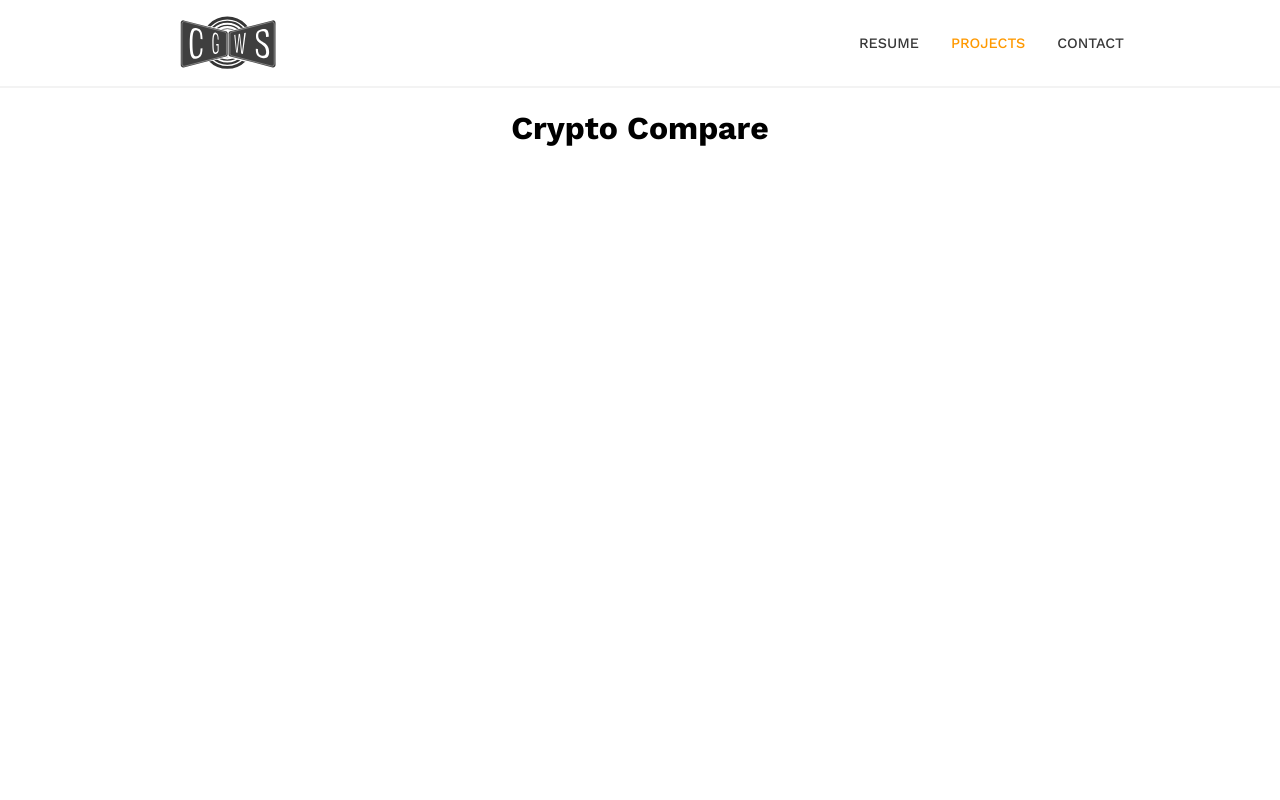
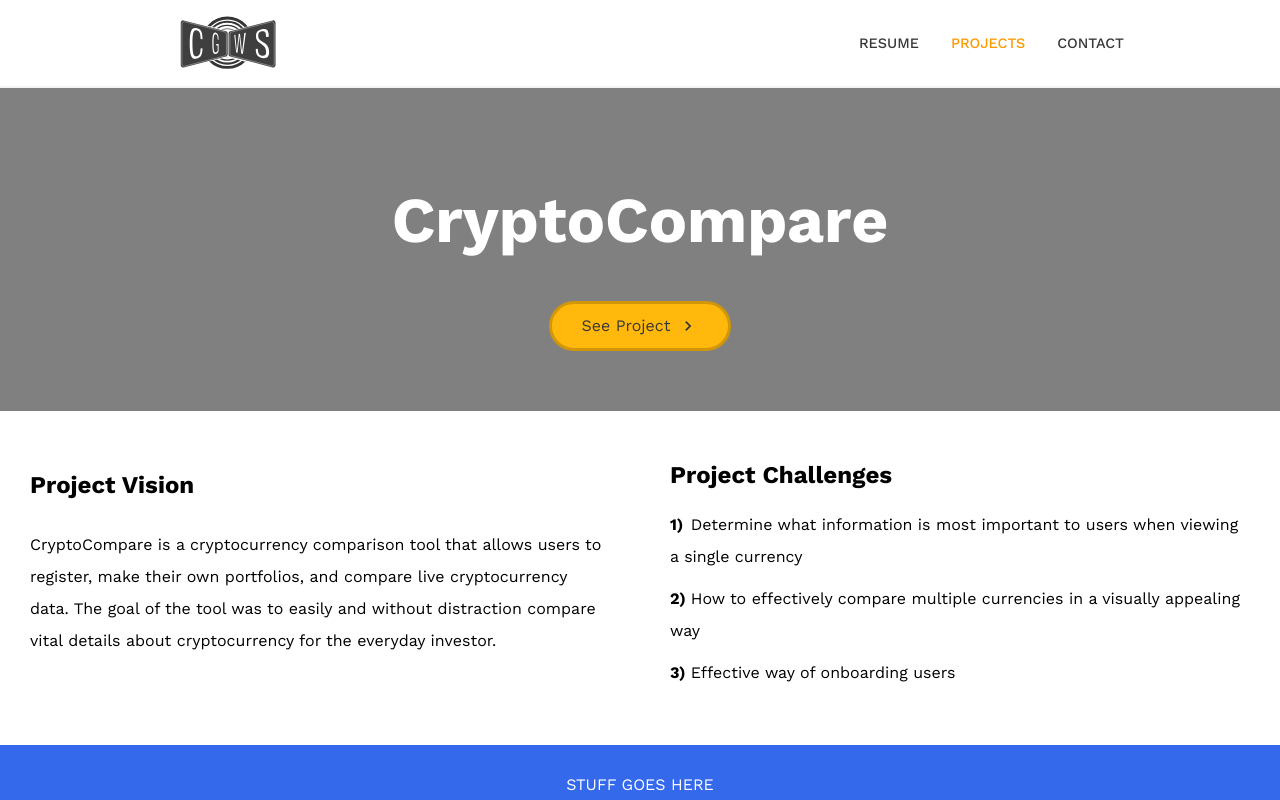
Before and after one commit to carlgwsmith/portfolioredesign, a React (Create React App) app: page /projects/cryptocompare in a window 1280 px wide. Shown: the top 800 px of the page. Built offline with nearby package versions, Linux system fonts and the light colour scheme.

Commit message:
CC proj start

```diff
--- a/src/Components/Projects/CryptoCompare/CCCaseStudy.js
+++ b/src/Components/Projects/CryptoCompare/CCCaseStudy.js
@@ -1,9 +1,51 @@
-import React from 'react';
+import React, {useState} from 'react';
+import ProjectChallenge from './ProjectChallenge';
+import ProjectVision from './ProjectVision';
+import GettingStarted from './GettingStarted';
+import Dash from './Dash';
+import CoinView from './CoinView';
+import { ProjectOverview, Header, Vision, Challenge, GS, Dashboard, View} from './CCelements';
+import { Button } from '../ProjectElements';
+import { HeroBtnWrapper, ArrowForward, ArrowRight } from '../../Home/BannerElements';
 
 const CCCaseStudy = () => {
+  const [hover, setHover] = useState(false)
+
+  const onHover = () => {
+    setHover(!hover)
+  }
+  const projName = {
+    fontSize: "4em",
+    marginTop:"1em",
+    color:"#fff"
+  }
   return (
     <div>
-      <h1>Crypto Compare</h1>
+      <ProjectOverview>
+        <Header>
+          <h1 style={projName}>CryptoCompare</h1>
+          <HeroBtnWrapper>
+          <Button href="https://carlgwsmith.github.io/crypto-compare" target="_blank" onMouseEnter={onHover} onMouseLeave={onHover}>
+            See Project {hover ? <ArrowForward/> : <ArrowRight/>}
+          </Button>
+        </HeroBtnWrapper>
+        </Header>
+        <Vision>
+          <ProjectVision/>
+        </Vision>
+        <Challenge>
+          <ProjectChallenge/>
+        </Challenge>
+        <GS>
+        <GettingStarted/>
+        </GS>
+        <Dashboard>
+          <Dash/>
+        </Dashboard>
+        <View>
+          <CoinView/>
+        </View>
+      </ProjectOverview>
     </div>
   );
 }
--- /dev/null
+++ b/src/Components/Projects/CryptoCompare/CCelements.js
@@ -0,0 +1,77 @@
+import styled from "styled-components";
+
+export const ProjectOverview = styled.div`
+  display: grid;
+  grid-template-columns: 1fr 1fr;
+  grid-template-rows: .25fr .1fr .5fr .5fr .5fr .6fr .2fr;
+  gap: 0px 0px;
+  padding:0px;
+  grid-template-areas:
+    "Header Header"
+    "Vision Challenge"
+    "GS GS"
+    "Dashboard Dashboard"
+    "View View"
+    "Help Help"
+    "Models Models";
+
+@media screen and (max-width:600px){
+  grid-template-columns: 1fr;
+  grid-template-rows: .3fr .15fr .3fr .4fr .5fr .4fr .5fr .5fr;
+  grid-template-areas:
+    "Header"
+    "Vision"
+    "Challenge"
+    "GS"
+    "Dashboard"
+    "View"
+    "UI"
+    "Models";
+}
+`
+export const Vision = styled.div`
+grid-area: Vision;
+text-align:left;
+padding-left:20px;
+line-height: 2;
+padding:30px;
+`
+export const Challenge = styled.div`
+grid-area: Challenge;
+text-align:left;
+padding-left:20px;
+padding:30px;
+`
+export const Header = styled.div`
+grid-area: Header;
+text-align:center;
+padding-left:20px;
+padding:30px;
+background-color:grey;
+background-image: url(${props => props.img});
+background-position: center;
+`
+export const GS = styled.div`
+grid-area: GS;
+text-align:center;
+padding-left:20px;
+background-color:#3569ec;
+color:#fff;
+padding:30px;
+`
+export const Dashboard = styled.div`
+grid-area: Dashboard;
+text-align:center;
+padding-left:20px;
+background-color:#f3f3f3;
+color:#3d3d3d;
+padding:30px;
+`
+export const View = styled.div`
+grid-area: View;
+text-align:center;
+padding-left:20px;
+background-color:#f3f3f3;
+color:#3d3d3d;
+padding:30px;
+`
--- /dev/null
+++ b/src/Components/Projects/CryptoCompare/CoinView.js
@@ -0,0 +1,12 @@
+import React from 'react';
+
+const CoinView = () => {
+  return (
+    <div>
+      <h2>Coin View</h2>
+      <img src={process.env.PUBLIC_URL + '/images/COMPARE_ccview.png'} alt="crypto compare dashboard"></img>
+    </div>
+  );
+}
+
+export default CoinView;
--- /dev/null
+++ b/src/Components/Projects/CryptoCompare/Dash.js
@@ -0,0 +1,12 @@
+import React from 'react';
+
+const Dash = () => {
+  return (
+    <div>
+      <h2>Dashboard</h2>
+      <img src={process.env.PUBLIC_URL + '/images/COMPARE_ccdash.png'} alt="crypto compare dashboard"></img>
+    </div>
+  );
+}
+
+export default Dash;
--- /dev/null
+++ b/src/Components/Projects/CryptoCompare/GettingStarted.js
@@ -0,0 +1,11 @@
+import React from 'react';
+
+const GettingStarted = () => {
+  return (
+    <div>
+      STUFF GOES HERE
+    </div>
+  );
+}
+
+export default GettingStarted;
--- /dev/null
+++ b/src/Components/Projects/CryptoCompare/ProjectChallenge.js
@@ -0,0 +1,17 @@
+import React from 'react';
+import { OLCustom, LiCustom } from '../IncomeSolver/ISelements';
+
+const ProjectChallenge = () => {
+  return (
+    <div>
+      <h2>Project Challenges</h2>
+      <OLCustom>
+        <LiCustom>Determine what information is most important to users when viewing a single currency</LiCustom>
+        <LiCustom>How to effectively compare multiple currencies in a visually appealing way</LiCustom>
+        <LiCustom>Effective way of onboarding users</LiCustom>
+      </OLCustom>
+    </div>
+  );
+}
+
+export default ProjectChallenge;
--- /dev/null
+++ b/src/Components/Projects/CryptoCompare/ProjectVision.js
@@ -0,0 +1,12 @@
+import React from 'react';
+
+const ProjectVision = () => {
+  return (
+    <div>
+      <h2>Project Vision</h2>
+      <p>CryptoCompare is a cryptocurrency comparison tool that allows users to register, make their own portfolios, and compare live cryptocurrency data. The goal of the tool was to easily and without distraction compare vital details about cryptocurrency for the everyday investor.</p>
+    </div>
+  );
+}
+
+export default ProjectVision;
--- a/src/Components/Projects/IncomeSolver/ISCaseStudy.js
+++ b/src/Components/Projects/IncomeSolver/ISCaseStudy.js
@@ -1,4 +1,4 @@
-import React from 'react';
+import React, {useState} from 'react';
 import ProjectVision from './ProjectVision';
 import ProjectChallenge from './ProjectChallenge';
 import GettingStarted from './GettingStarted';
@@ -6,15 +6,21 @@ import StyleGuide from './StyleGuide';
 import AddAccounts from './AddAccounts';
 import Support from './Support';
 import CustomModels from './CustomModel';
-import { Header, Vision, Challenge, GS, ProjectOverview, Accounts, Help, Models, CustomStyle} from '../ProjectElements';
+import { Header, Vision, Challenge, GS, ProjectOverview, Accounts, Help, Models, CustomStyle, Button} from '../ProjectElements';
+import { HeroBtnWrapper, ArrowForward, ArrowRight } from '../../Home/BannerElements';
 
 const ISCaseStudy = () => {
+  const [hover, setHover] = useState(false)
+
+  const onHover = () => {
+    setHover(!hover)
+  }
   const mockup = {
     width:"100%"
   }
   const projName = {
     fontSize: "4em",
-    marginTop:"1.5em",
+    marginTop:"1em",
     color:"#fff"
   }
   const imageUrl = process.env.PUBLIC_URL + '/images/isheaderbg.jpg'
@@ -23,6 +29,11 @@ const ISCaseStudy = () => {
       <ProjectOverview>
       <Header img={imageUrl}>
       <h1 style={projName}>Income Solver</h1>
+      <HeroBtnWrapper>
+          <Button href="https://www.incomesolver.com" target="_blank" onMouseEnter={onHover} onMouseLeave={onHover}>
+            See Project {hover ? <ArrowForward/> : <ArrowRight/>}
+          </Button>
+        </HeroBtnWrapper>
       </Header>
         <Vision>
         <ProjectVision/>
--- a/src/Components/Projects/ProjectElements.js
+++ b/src/Components/Projects/ProjectElements.js
@@ -25,7 +25,7 @@ export const VisResumeContainer = styled.div`
 export const ProjectOverview = styled.div`
   display: grid;
   grid-template-columns: 1fr 1fr;
-  grid-template-rows: .2fr .1fr .5fr .5fr .5fr .6fr .2fr;
+  grid-template-rows: .25fr .1fr .5fr .5fr .5fr .6fr .2fr;
   gap: 0px 0px;
   padding:0px;
   grid-template-areas:
@@ -157,3 +157,28 @@ transition: all 0.2s ease-out-in;
   color: white;
 }
 `
+export const Button = styled.a`
+text-decoration:none;
+border-radius:30px;
+margin-bottom:30px;
+font-family: 'Work Sans', sans-serif;
+background: ${({ primary }) => (primary ? '#d19709' : '#ffb80b')};
+white-space: nowrap;
+padding: ${({ big }) => (big ? '14px 48px' : '12px 30px')};
+color: ${({ dark }) => (dark ? '#ffb80b' : '#383838')};
+font-size: ${({ fontBig }) => (fontBig ? '20px' : '16px')};
+outline:none;
+border:3px solid #d19709;
+cursor: pointer;
+display:flex;
+justify-content: center;
+align-items: center;
+transition: all 0.2s ease-in-out;
+
+&:hover {
+  transition: all 0.2s ease-in-out;
+  background: ${({ primary }) => (primary ? '#fff' : '#f2f2f2')};
+  color:#383838;
+  border:3px solid #ffb80b;
+}
+`
```
Also changed, not shown: public/images/COMPARE_ccdash.png (added), public/images/COMPARE_ccview.png (added).
